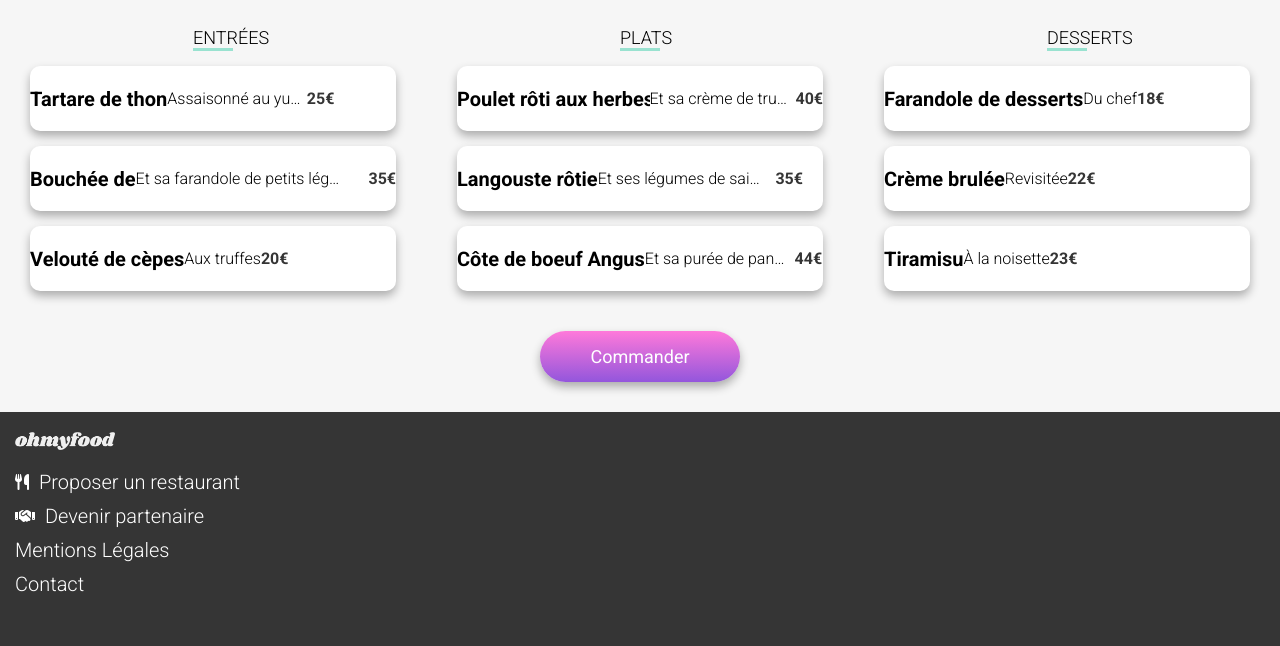
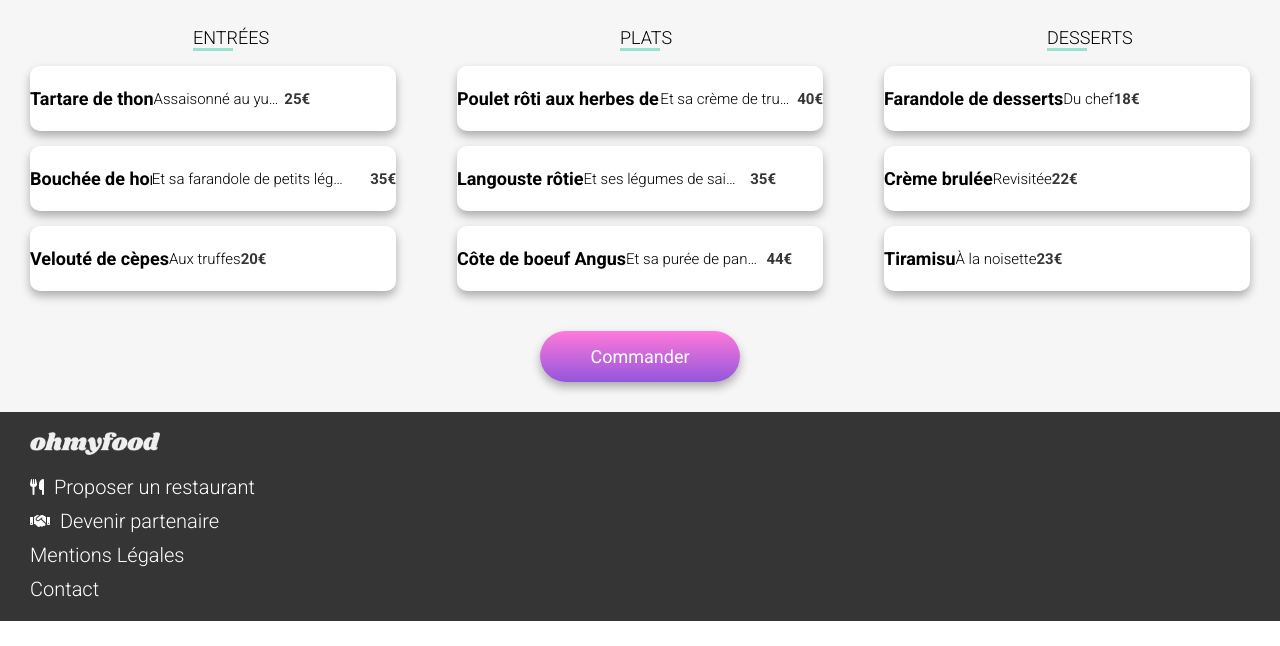
Before and after one commit to jonylordagonie/Ohmyfood, a website: page delice.html in a window 1280 px wide. Shown: the part 388-1034 px from the top of the page. After the commit the page ends 1009 px from the top, so only its background shows below. Drawn offline with Linux system fonts and the light colour scheme; a web font is replaced by a local one.

Commit message:
correctif padding footer et taille texte

```diff
--- a/sass/base/_typography.scss
+++ b/sass/base/_typography.scss
@@ -30,14 +30,14 @@ h1 {
   }
   h4 {
     display: flex;
-    font-size: 20px;
+    font-size: 18px;
     max-width: 90%;
     white-space: nowrap;
     overflow: hidden;
     text-overflow: ellipsis;
   }
   p {
-    font-size: 16px;
+    font-size: 15px;
     max-width: 80%;
     white-space: nowrap;
     overflow: hidden;
--- a/sass/layout/_footer.scss
+++ b/sass/layout/_footer.scss
@@ -3,15 +3,14 @@ footer {
   .footer__container {
     max-width: 1536px;
     margin: 0 auto;
-    padding: $margin;
-    padding-top: 20px;
+    padding: 20px 30px;
     display: flex;
     flex-direction: column;
     gap: 10px;
   }
   img {
     filter: invert(100%);
-    width: 100px;
+    width: 130px;
     margin-bottom: 10px;
   }
   .footer__info {
```
Also changed, not shown: public/css/style.css, 1 other file.
